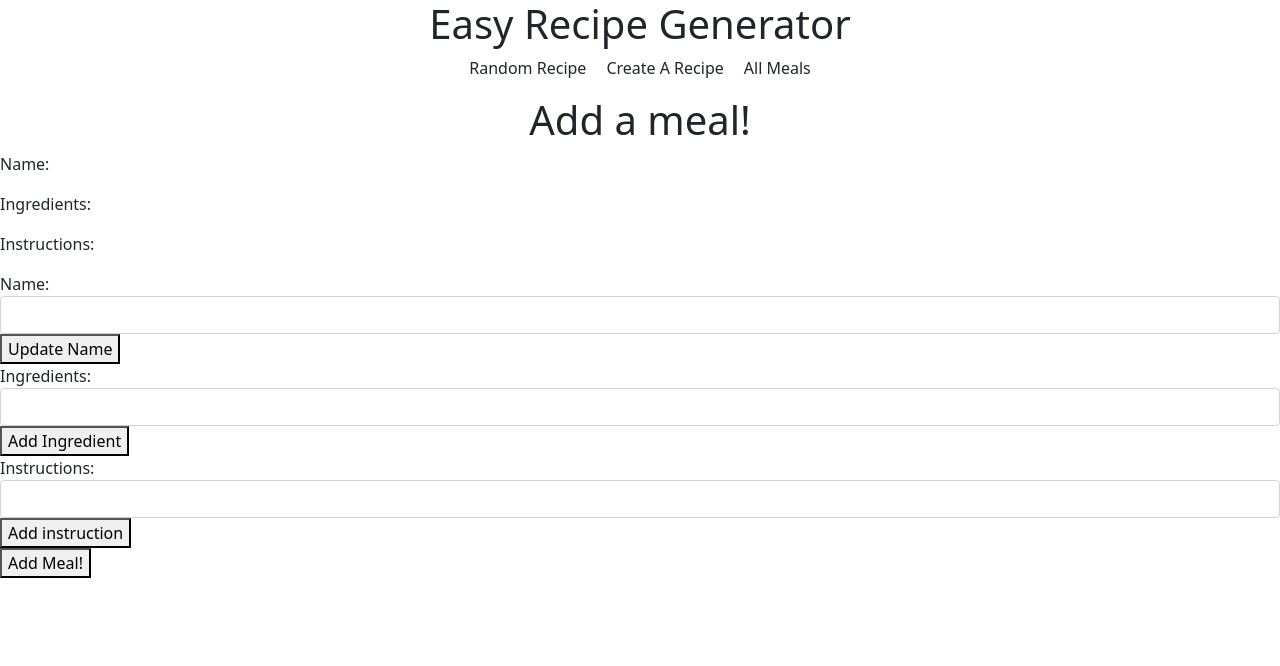
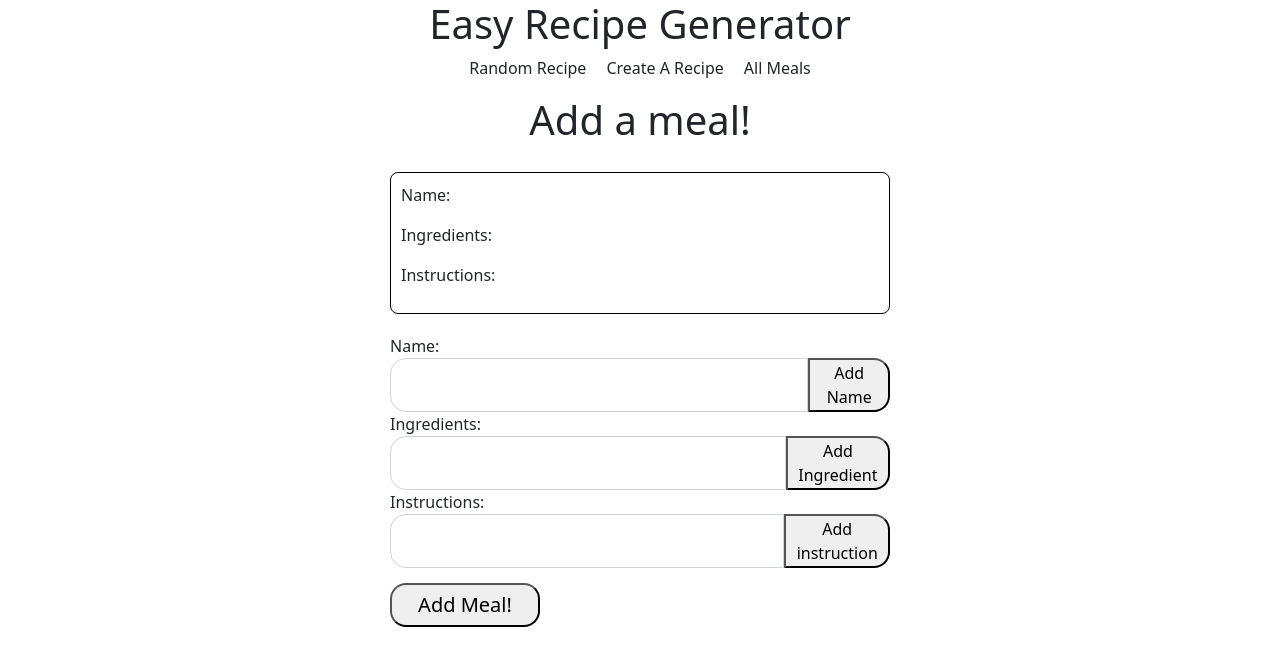
Before and after one commit to erik814/random-food-generator, a React (Create React App) app in the folder client/: page /meals in a window 1280 px wide. Both pictures are taken after a click on the element "Create A Recipe". Shown: the top 666 px of the page. Built offline with nearby package versions, Linux system fonts and the light colour scheme.

Commit message:
Add some styling

```diff
--- a/client/src/components/Generator.jsx
+++ b/client/src/components/Generator.jsx
@@ -27,21 +27,25 @@ function Generator() {
         <div className='generator-container'>
             {/* <p>Generator</p> */}
             {showRecipe && (
-                <div>
+                <div className='generator-container'>
                     <h3>{oneMeal.name}</h3>
 
                     <div className="random-ingredients">
                         <h4>Ingredients</h4>
-                        {oneMeal.ingredients?.map(function(item, idx) {
-                            return <p key={idx}>{item}</p>
-                        })}
+                        <ul className='ri-list'>
+                            {oneMeal.ingredients?.map(function(item, idx) {
+                                return <li key={idx}>{item}</li>
+                            })}
+                        </ul>
                     </div>
 
                     <div className="random-instructions">
                         <h4>Instructions</h4>
-                        {oneMeal.instructions?.map(function(item, idx) {
-                            return <p key={idx}>{item}</p>
-                        })}
+                        <ol>
+                            {oneMeal.instructions?.map(function(item, idx) {
+                                return <li key={idx}>{item}</li>
+                            })}
+                        </ol>
                     </div>
                 </div>
             )}
--- a/client/src/components/MealForm.jsx
+++ b/client/src/components/MealForm.jsx
@@ -85,7 +85,7 @@ function MealForm() {
     }
 
     return(
-        <div>
+        <div className='addMealPage'>
             <h1>Add a meal!</h1>
 
             <div className="new-display">
@@ -99,6 +99,7 @@ function MealForm() {
                 <div className="form-container">
                     <div className="form-section">
                         <label htmlFor="name">Name:</label>
+                        <div className='text-button'>
                             <input
                                 type="text"
                                 className="form-control"
@@ -107,11 +108,13 @@ function MealForm() {
                                 value={formName}
                                 onChange={handleNameChange}
                             />
-                        <button onClick={handleDisplayName}>Update Name</button>
+                            <button className='form-button' onClick={handleDisplayName}>Add Name</button>
+                        </div>
                     </div>
 
                     <div className="form-section">
                         <label htmlFor="ingredients">Ingredients:</label>
+                        <div className='text-button'>
                             <input
                                 type="text"
                                 className="form-control"
@@ -120,11 +123,13 @@ function MealForm() {
                                 value={formIngredients}
                                 onChange={handleIngChange}
                             />
-                        <button onClick={handleIngArray}>Add Ingredient</button>
+                            <button className='form-button' onClick={handleIngArray}>Add Ingredient</button>
+                        </div>
                     </div>
 
                     <div className="form-section">
                         <label htmlFor="instructions">Instructions:</label>
+                        <div className='text-button'>
                             <input
                                 type="text"
                                 className="form-control"
@@ -133,10 +138,11 @@ function MealForm() {
                                 value={formInstructions}
                                 onChange={handleInstChange}
                             />
-                        <button onClick={handleInstArray}>Add instruction</button>
+                            <button className='form-button' onClick={handleInstArray}>Add instruction</button>
+                        </div>
                     </div>
 
-                    <button onClick={handleSubmit}>Add Meal!</button>
+                    <button className='add-meal-button' onClick={handleSubmit}>Add Meal!</button>
                 </div>
             </form>
         </div>
--- a/client/src/styles/global.css
+++ b/client/src/styles/global.css
@@ -1,3 +1,6 @@
+:root {
+  --radius: 16px;
+}
 
 h1 {
   text-align: center;
@@ -12,6 +15,7 @@ h1 {
 
 .meal-nav-list li {
   margin: 0 10px;
+  cursor: pointer;
 }
 
 /* generator */
@@ -22,8 +26,6 @@ h1 {
   align-items: center;
   justify-content: center;
 }
-
-
 
 h3 {
   font-size: 30px;
@@ -36,3 +38,54 @@ h3 {
   align-items: start;
   width: 90%;
 }
+
+/* meal form */
+
+.addMealPage {
+  display: flex;
+  flex-direction: column;
+  align-items: center;
+  justify-content: center;
+}
+
+.new-display {
+  border: 1px solid black;
+  width: 500px;
+  padding: 10px;
+  margin: 20px 0;
+  border-radius: 8px;
+}
+
+.form-container {
+  display: flex;
+  flex-direction: column;
+  justify-content: center;
+}
+
+.form-section {
+  width: 500px;
+}
+
+.text-button {
+  display: flex;
+}
+
+.form-control {
+  border-top-left-radius: var(--radius);
+  border-bottom-left-radius: var(--radius);
+  border-top-right-radius: 0;
+  border-bottom-right-radius: 0;
+}
+
+.form-button {
+  border-top-right-radius: var(--radius);
+  border-bottom-right-radius: var(--radius);
+}
+
+.add-meal-button {
+  width: 150px;
+  font-size: 20px;
+  padding: 5px;
+  margin-top: 15px;
+  border-radius: var(--radius);
+}
```
Lines whose indentation alone changed are shown as unchanged.
